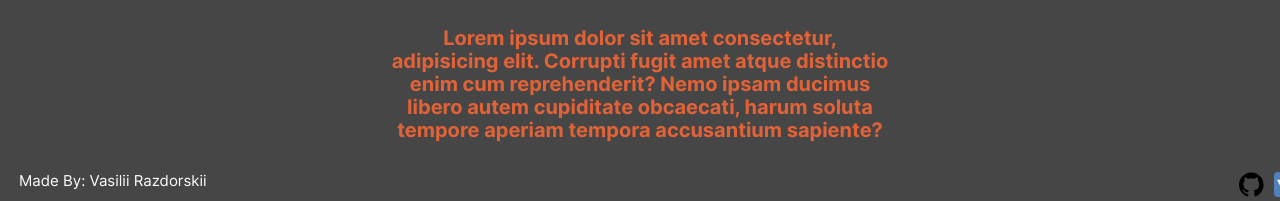
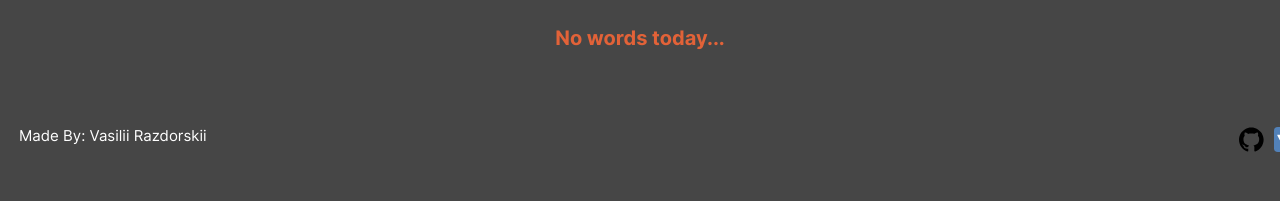
Before and after one commit to VasilyRazdorsky/WhatWillKanyeSayToday, a plain HTML site: page index.html in a window 1280 px wide. Both pictures are taken after a click on the button "Big tomato button". Shown: the part 718-919 px from the top of the page. After the commit the page ends 874 px from the top, so only its background shows below. Drawn offline with Linux system fonts and the light colour scheme; no server answers.

Commit message:
Реализовать весь функционал нажатия кнопки

```diff
--- a/blocks/content/__text/content__text.css
+++ b/blocks/content/__text/content__text.css
@@ -1,5 +1,6 @@
 .content__text {
     max-width: 500px;
+    min-height: 70px;
     margin: 0 auto;
     margin-top: 30px;
     font-size: 20px;
--- a/index.html
+++ b/index.html
@@ -16,7 +16,7 @@
         <h2 class="content__title">Click the big tomato button below and you will see!</h2>
         <button class="content__button">Big tomato button</button>
         <img class="content__image" src="https://www.goalcast.com/wp-content/uploads/2021/01/GettyImages-1205196725-708x398.jpg" alt="Photo of Kanye West">
-        <p class="content__text">Lorem ipsum dolor sit amet consectetur, adipisicing elit. Corrupti fugit amet atque distinctio enim cum reprehenderit? Nemo ipsam ducimus libero autem cupiditate obcaecati, harum soluta tempore aperiam tempora accusantium sapiente?</p>
+        <p class="content__text"></p>
     </main>
 
     <footer class="footer">
@@ -26,5 +26,7 @@
             <li><a href="https://vk.com/id187762102"><img class="footer__link-icon" src="images/vk-svgrepo-com.svg" alt="VK"></a></li>
         </ul>
     </footer>
+
+    <script src="scripts/index.js" type="module"></script>
 </body>
 </html>
--- /dev/null
+++ b/scripts/data.js
@@ -0,0 +1,26 @@
+export const imageLinks = [
+    "https://i.dailymail.co.uk/i/newpix/2018/09/07/19/4FD5C0B800000578-6143737-image-m-31_1536344471109.jpg",
+    "https://i.pinimg.com/736x/ae/87/60/ae8760d51b80be0f29dec796ac3f84a0.jpg",
+    "https://i.pinimg.com/736x/df/25/96/df2596b086219446585c8c78e6a94a75--kardashian-clan-yeezy-season.jpg",
+    "https://i.pinimg.com/736x/87/43/a1/8743a10b2b1958f8541af429ecf7e03e.jpg",
+    "https://i.pinimg.com/736x/5f/34/dd/5f34ddb789331c47babc299575886cea.jpg",
+    "https://i.pinimg.com/564x/db/bf/f1/dbbff110273b56bc5f560fdb599f2062.jpg",
+    "https://p16-sign-va.tiktokcdn.com/tos-maliva-avt-0068/57322c9257c15024bb62c093b072b131~c5_720x720.jpeg?x-expires=1662357600&x-signature=XdU7Gx173HvrK1T7tw01QT6jKFo%3D",
+    "https://c.tenor.com/KTnlwOVJW4MAAAAC/kanye-meme.gif",
+    "https://i.pinimg.com/736x/2e/aa/fd/2eaafdcf38154a4fe8bbe41797ee2211.jpg",
+    "https://media.vanityfair.com/photos/62093321237a9fc52a53a0d4/3:4/w_2460,h_3280,c_limit/1366417675",
+    "https://i.pinimg.com/736x/64/81/40/648140ed138441564424d0281cbf396a.jpg",
+    "https://dazedimg-dazedgroup.netdna-ssl.com/1200/188-313-1806-1204/azure/dazed-prod/1290/3/1293494.jpeg",
+    "https://i.ytimg.com/vi/VhG01JHOMdA/maxresdefault.jpg",
+    "https://i.insider.com/5f032e181918244fe77a5eb8?width=700",
+    "https://avatars.yandex.net/get-music-content/1880735/bd8ccdfb.p.644/m1000x1000",
+    "https://www.usmagazine.com/wp-content/uploads/2022/04/Everything-Know-About-Kanye-West-Dropped-Out-Coachella-2022-001.jpg?quality=86&strip=all",
+    "https://i.dailymail.co.uk/1s/2022/08/27/06/61780119-11151609-image-a-3_1661578888861.jpg",
+    "https://media.npr.org/assets/img/2022/03/20/ap22079738889511-1--c267cddbb6e76b386e598d4bbfb3c26f09e0748c-s1100-c50.jpg",
+    "https://media.pitchfork.com/photos/6213de297db00b3b97548fc3/2:1/w_2560%2Cc_limit/Kanye-West-Ye.jpg",
+    "https://nypost.com/wp-content/uploads/sites/2/2020/07/kanye-west-2-copy.jpg?quality=75&strip=all&w=1024",
+];
+
+export const contentButton = document.querySelector(".content__button");
+export const contentImage = document.querySelector(".content__image");
+export const contentText = document.querySelector(".content__text");
--- /dev/null
+++ b/scripts/index.js
@@ -0,0 +1,29 @@
+import {
+    imageLinks,
+    contentButton,
+    contentImage,
+    contentText
+ } from "./data.js";
+
+ function getRandomImageLink(){
+    const index = Math.floor(Math.random() * imageLinks.length);
+    return imageLinks[index];
+ }
+
+ function getQuote(){
+    fetch("https://api.kanye.rest")
+        .then(res => {
+            return res.json();
+        })
+        .then(data => {
+            contentText.textContent = data.quote;
+        })
+        .catch(() => {
+            contentText.textContent = "No words today...";
+        })
+ }
+
+ contentButton.addEventListener("click", () => {
+    contentImage.src = getRandomImageLink();
+    getQuote();
+ });
```
